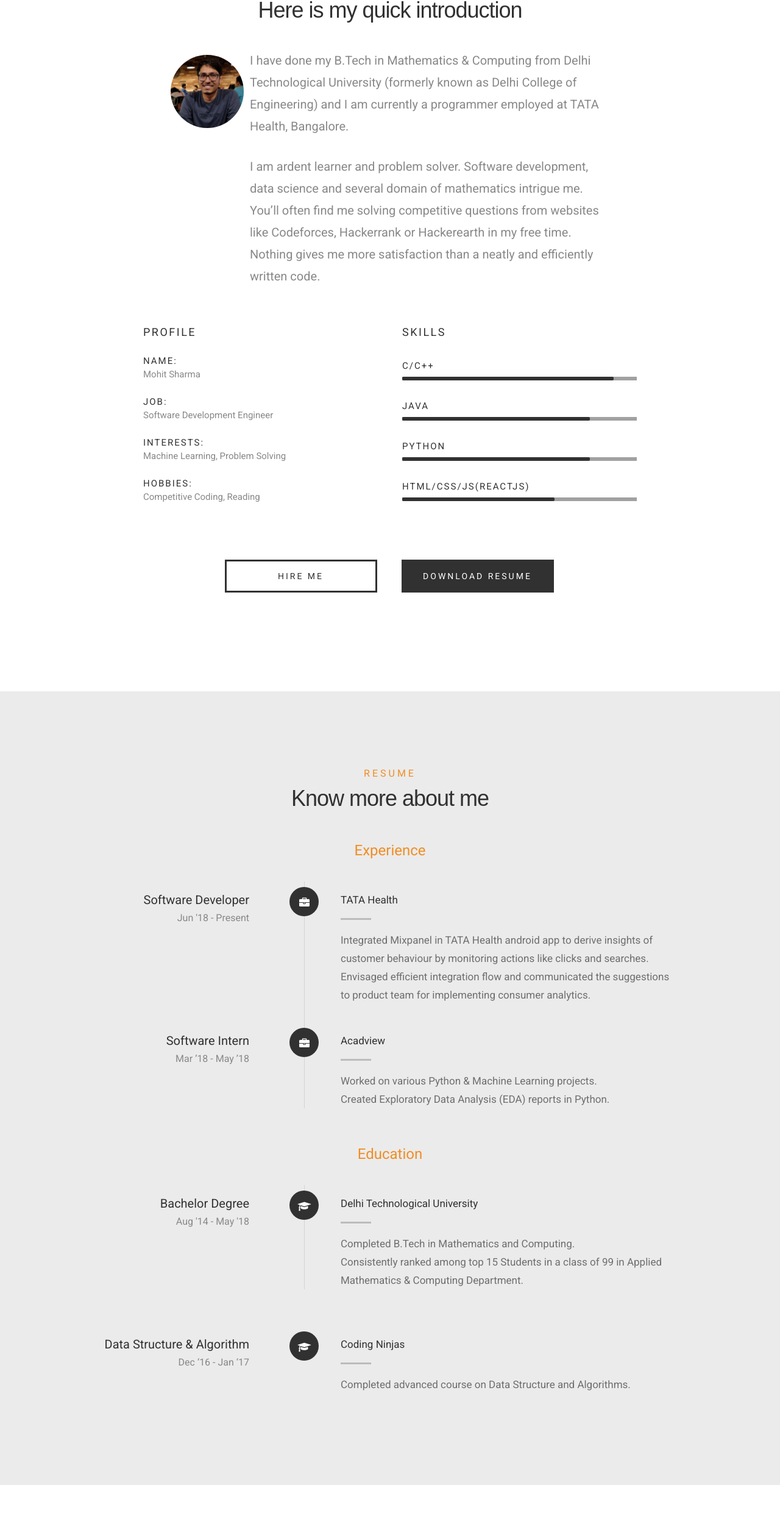
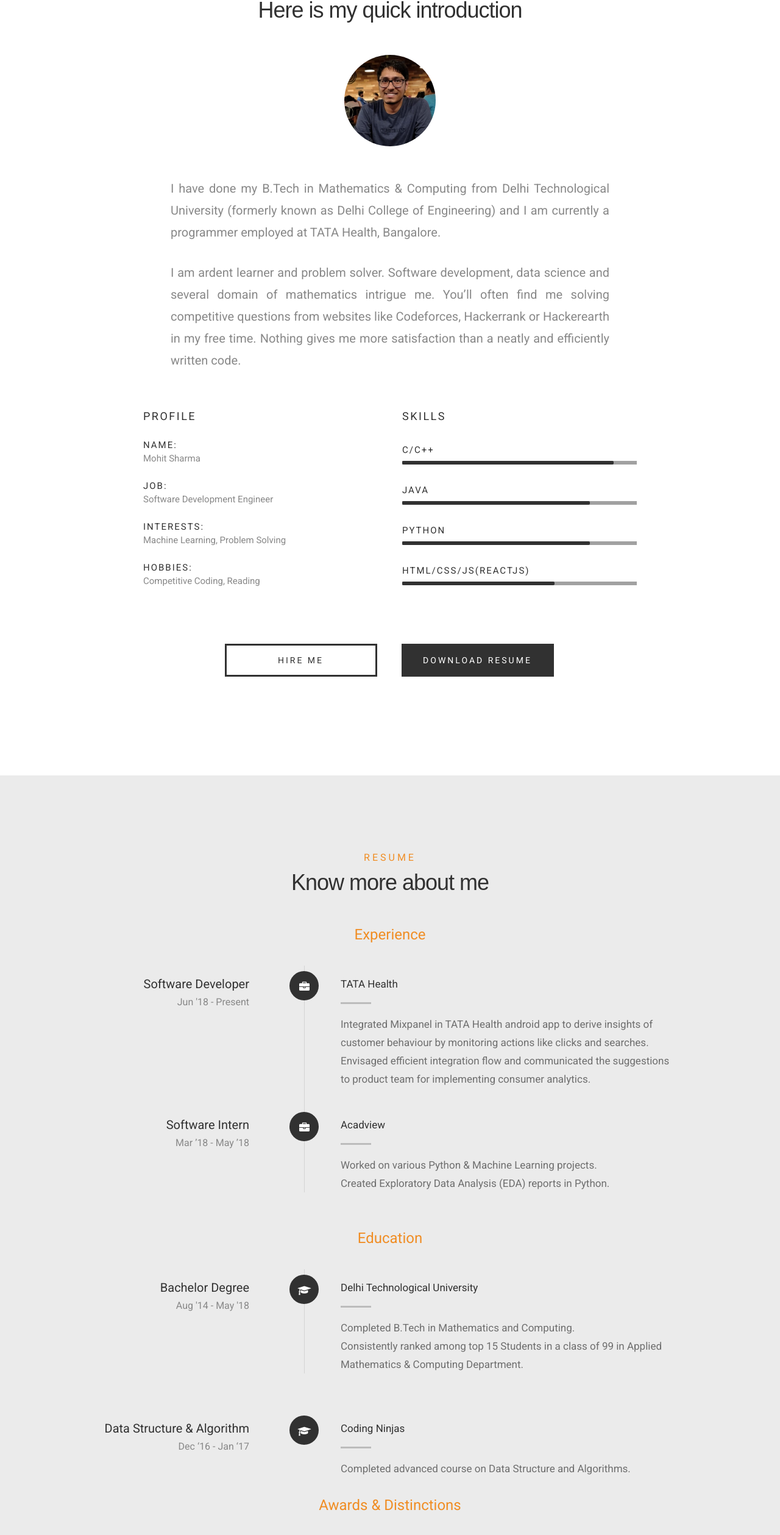
Before and after one commit to mohitdtumce/ReactJS-Portfolio-Website, a React (Create React App) app: page / in a window 1280 px wide. Shown: the part 943-3461 px from the top of the page at 61% size. Built offline with nearby package versions, Linux system fonts and the light colour scheme; what redux-promise-middleware would draw is missing.

Commit message:
Added Distinction Section

```diff
--- a/package.json
+++ b/package.json
@@ -4,6 +4,7 @@
   "private": true,
   "dependencies": {
     "fitvids": "^2.0.0",
+    "font-awesome": "^4.7.0",
     "jquery": "^3.3.1",
     "react": "^16.7.0",
     "react-dom": "^16.7.0",
--- a/public/index.html
+++ b/public/index.html
@@ -7,6 +7,7 @@
   <meta name="viewport" content="width=device-width, initial-scale=1, shrink-to-fit=no" />
   <meta name="theme-color" content="#000000" />
   <link rel="manifest" href="%PUBLIC_URL%/manifest.json" />
+  <link rel="stylesheet" href="https://use.fontawesome.com/releases/v5.6.3/css/all.css" integrity="sha384-UHRtZLI+pbxtHCWp1t77Bi1L4ZtiqrqD80Kn4Z8NTSRyMA2Fd33n5dQ8lWUE00s/" crossorigin="anonymous">
   <link rel="stylesheet" href="https://cdnjs.cloudflare.com/ajax/libs/materialize/1.0.0/css/materialize.min.css"><link href="https://fonts.googleapis.com/css?family=Lato|Roboto" rel="stylesheet">
   <link href="https://fonts.googleapis.com/css?family=Lato|Roboto" rel="stylesheet">
 
--- a/src/assets/styles/index.css
+++ b/src/assets/styles/index.css
@@ -1459,15 +1459,15 @@
 	 margin-left: -30px;
  }
  .intro-info img {
-	 height: 12rem;
-	 width: 12rem;
-	 border-radius: 50%;
+	 height: 15rem;
+	 width: 15rem;
+	 border-radius: 60%;
 	 margin: .9rem 0 0 0;
-	 float: left;
+	 float: center;
  }
  .intro-info .lead {
-	 text-align: left;
-	 padding-left: 13rem;
+	 text-align: justify;
+	 /* padding-left: 13rem; */
  }
 
  .about-content {
--- a/src/components/sections/About.js
+++ b/src/components/sections/About.js
@@ -9,6 +9,10 @@ export default function About() {
                     <h1>Here is my quick introduction</h1>
                     <div className="intro-info">
                         <img src="images/profile-picture.jpg" alt="Mohit Sharma" />
+                    </div>
+                </div>
+                <div className="col-twelve">
+                    <div className="intro-info">
                         <p className="lead">I have done my B.Tech in Mathematics & Computing from Delhi Technological University (formerly known as Delhi College of Engineering) and I am currently a programmer employed at TATA Health, Bangalore.</p>
                         <p className="lead">I am ardent learner and problem solver. Software development, data science and several domain of mathematics intrigue me. You’ll often find me solving competitive questions from websites like Codeforces, Hackerrank or Hackerearth in my free time. Nothing gives me more satisfaction than a neatly and efficiently written code.</p>
 
--- a/src/components/sections/Contact.js
+++ b/src/components/sections/Contact.js
@@ -7,7 +7,7 @@ export default function Contact() {
       <div className="row section-intro">
         <div className="col-twelve">
           <h5>Contact</h5>
-          <h1>I'd <span>&#128147;</span> To Hear From You.</h1>
+          <h1>I'd <span role="img" aria-label="Love">&#128147;</span> To Hear From You.</h1>
         </div>
       </div>
 
--- a/src/components/sections/Resume.js
+++ b/src/components/sections/Resume.js
@@ -97,6 +97,55 @@ export default function Resume() {
 
             </div>
 
+            <div className="row resume-timeline">
+                <div className="col-twelve resume-header">
+                    <h2>Awards &amp; Distinctions</h2>
+                </div>
+                <div className="col-twelve">
+                    <div className="timeline-wrap">
+
+                        <div className="timeline-block">
+                            <div className="timeline-ico">
+                                <i className="fas fa-code"></i>
+                            </div>
+                            <div className="timeline-header">
+                                <h3>Competitive Coding</h3>
+                            </div>
+                            <div className="timeline-content">
+                                <p>Bug Trail, SITE - DTU 2018, Rank 1.<br />BITS, IEEE Troika 2017, Rank 1.<br />Ranked 723 in ACM ICPC 2014 Amritapuri region. </p>
+                            </div>
+
+                        </div>
+
+                        <div className="timeline-block">
+                            <div className="timeline-ico">
+                                <i className="fas fa-people-carry"></i>
+                            </div>
+                            <div className="timeline-header">
+                                <h3>Social Work</h3>
+                            </div>
+                            <div className="timeline-content">
+                                <p>Winner of International Youth Achievers Award for excellent work in Social Sector</p>
+                            </div>
+
+                        </div>
+
+                        <div className="timeline-block">
+                            <div className="timeline-ico">
+                                <i className="fas fa-award"></i>
+                            </div>
+                            <div className="timeline-header">
+                                <h3>Academics</h3>
+                            </div>
+                            <div className="timeline-content">
+                                <p>Consistently ranked among top 15 students in a class of 99 in Mathematics & Computing Dept.<br />Conferred with Indira Award by Honourable Chief minister for exemplary performance in class 10th</p>
+                            </div>
+
+                        </div>
+                    </div>
+                </div>
+
+            </div>
         </section>
     )
 }
```
Also changed, not shown: 1 other file (tests, documents, lock files or other folders). Lines whose indentation alone changed are shown as unchanged.
